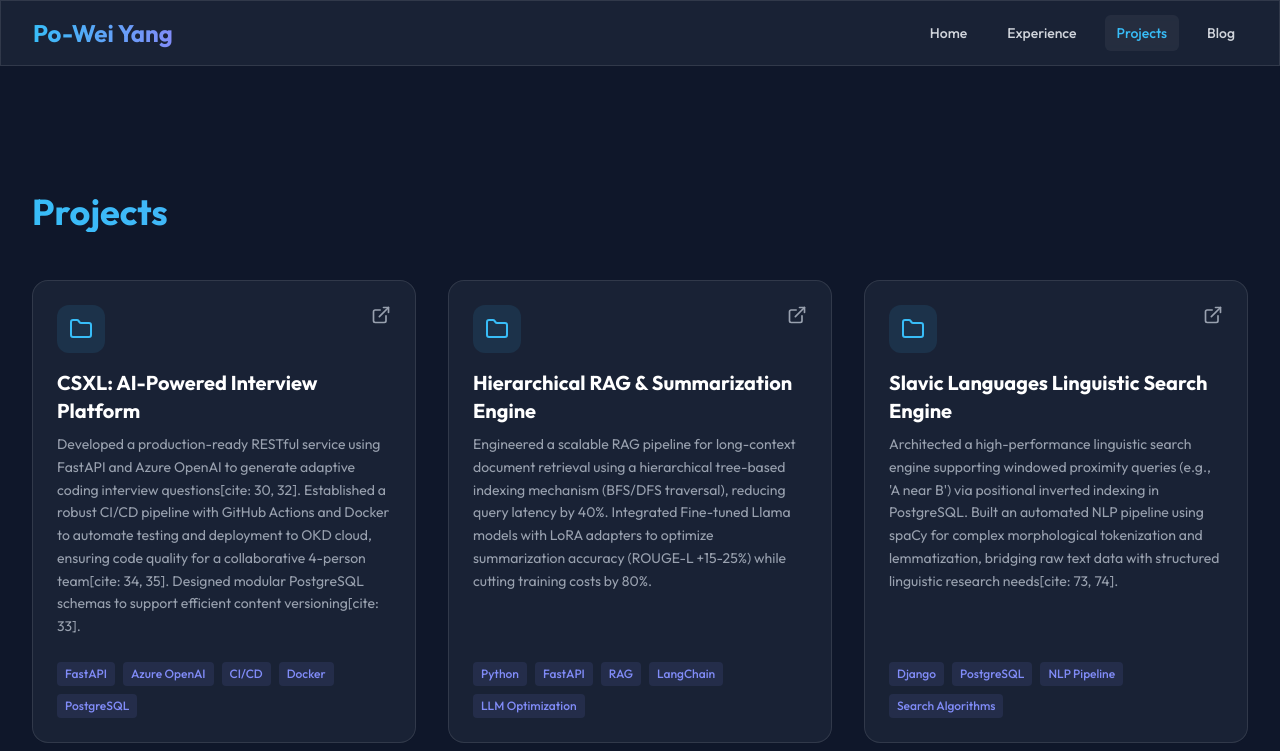
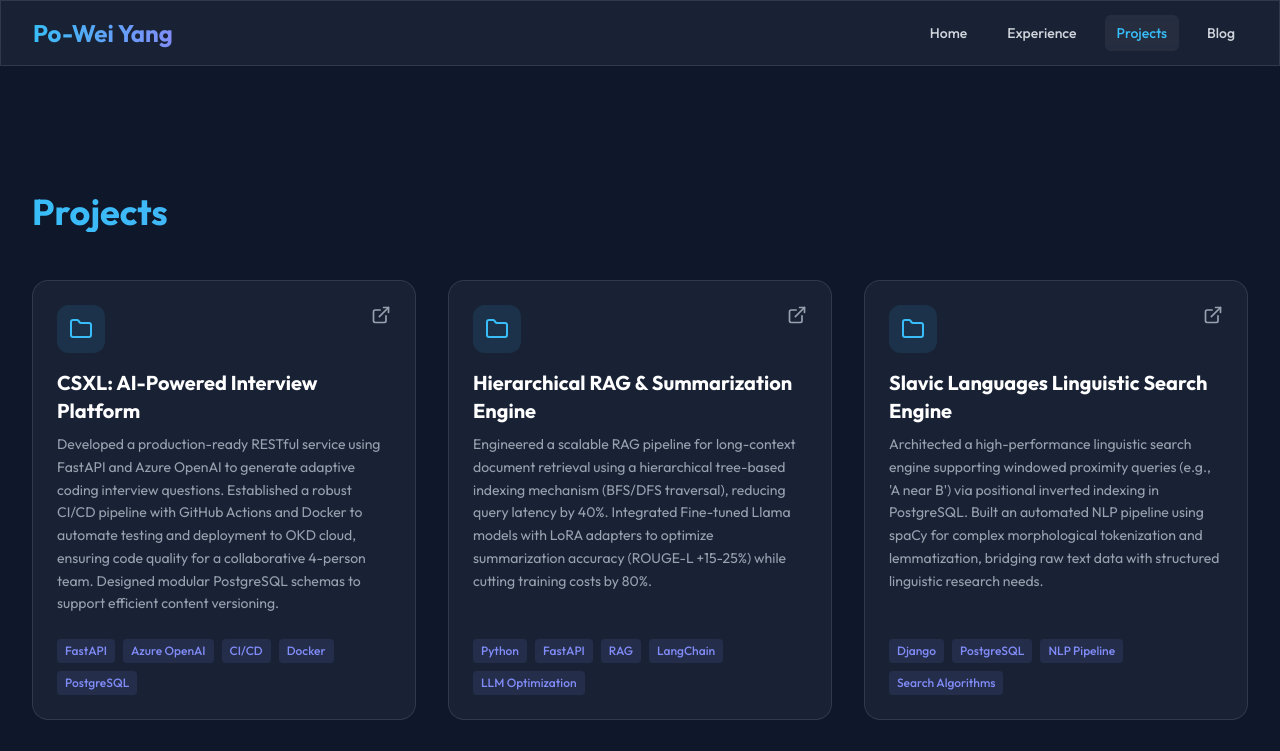
Before and after one commit to Paulyang80/Paulyang80.github.io, a Next.js app: page /projects in a window 1280 px wide. Shown: the top 751 px of the page. Built offline with nearby package versions, Linux system fonts and the light colour scheme.

Commit message:
Short Revise

```diff
--- a/src/data/projects.ts
+++ b/src/data/projects.ts
@@ -10,7 +10,7 @@ export interface Project {
 export const PROJECTS_DATA: Project[] = [
   {
     title: "CSXL: AI-Powered Interview Platform",
-    description: "Developed a production-ready RESTful service using FastAPI and Azure OpenAI to generate adaptive coding interview questions[cite: 30, 32]. Established a robust CI/CD pipeline with GitHub Actions and Docker to automate testing and deployment to OKD cloud, ensuring code quality for a collaborative 4-person team[cite: 34, 35]. Designed modular PostgreSQL schemas to support efficient content versioning[cite: 33].",
+    description: "Developed a production-ready RESTful service using FastAPI and Azure OpenAI to generate adaptive coding interview questions. Established a robust CI/CD pipeline with GitHub Actions and Docker to automate testing and deployment to OKD cloud, ensuring code quality for a collaborative 4-person team. Designed modular PostgreSQL schemas to support efficient content versioning.",
     tags: ["FastAPI", "Azure OpenAI", "CI/CD", "Docker", "PostgreSQL"],
     link: "https://github.com/paulyang80" // 建議補上
   },
@@ -22,7 +22,7 @@ export const PROJECTS_DATA: Project[] = [
   },
   {
     title: "Slavic Languages Linguistic Search Engine",
-    description: "Architected a high-performance linguistic search engine supporting windowed proximity queries (e.g., 'A near B') via positional inverted indexing in PostgreSQL. Built an automated NLP pipeline using spaCy for complex morphological tokenization and lemmatization, bridging raw text data with structured linguistic research needs[cite: 73, 74].",
+    description: "Architected a high-performance linguistic search engine supporting windowed proximity queries (e.g., 'A near B') via positional inverted indexing in PostgreSQL. Built an automated NLP pipeline using spaCy for complex morphological tokenization and lemmatization, bridging raw text data with structured linguistic research needs.",
     link: "https://lcsl.nccu.edu.tw/",
     tags: ["Django", "PostgreSQL", "NLP Pipeline", "Search Algorithms"],
   },
```
